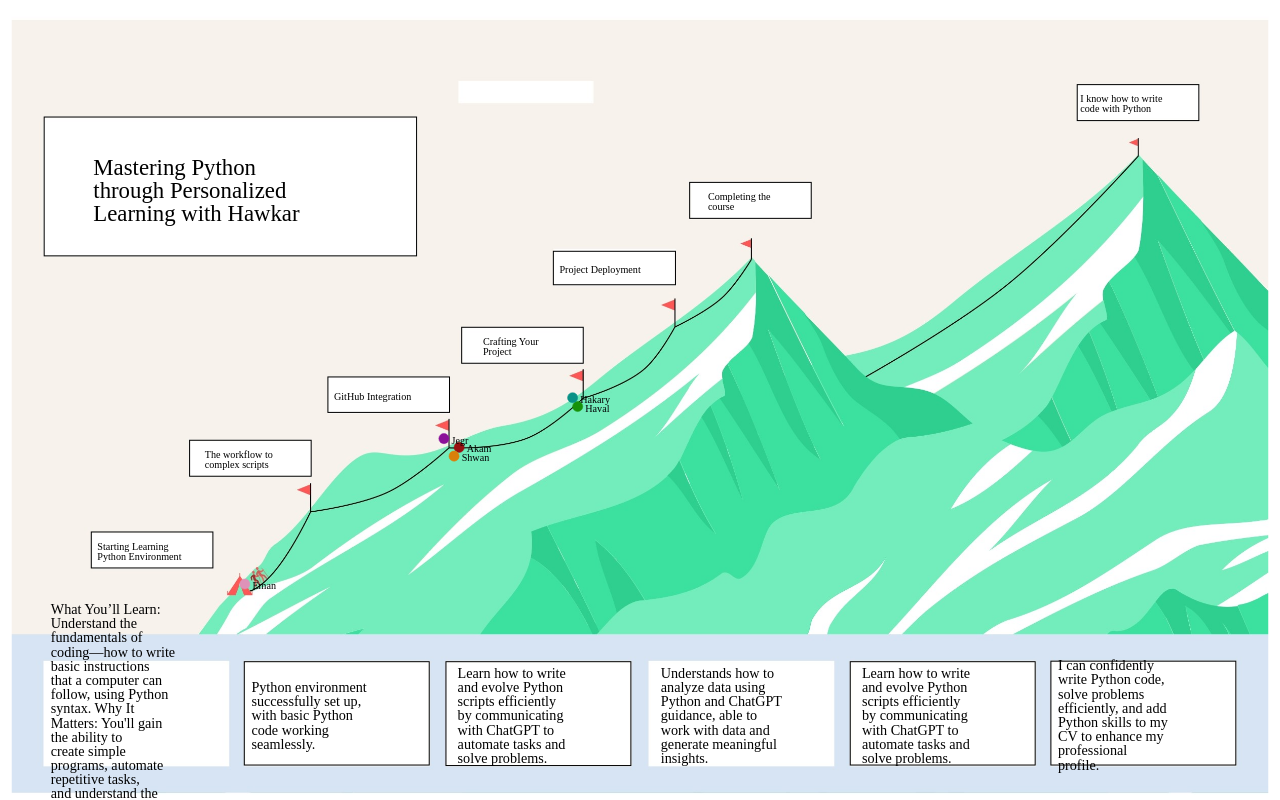
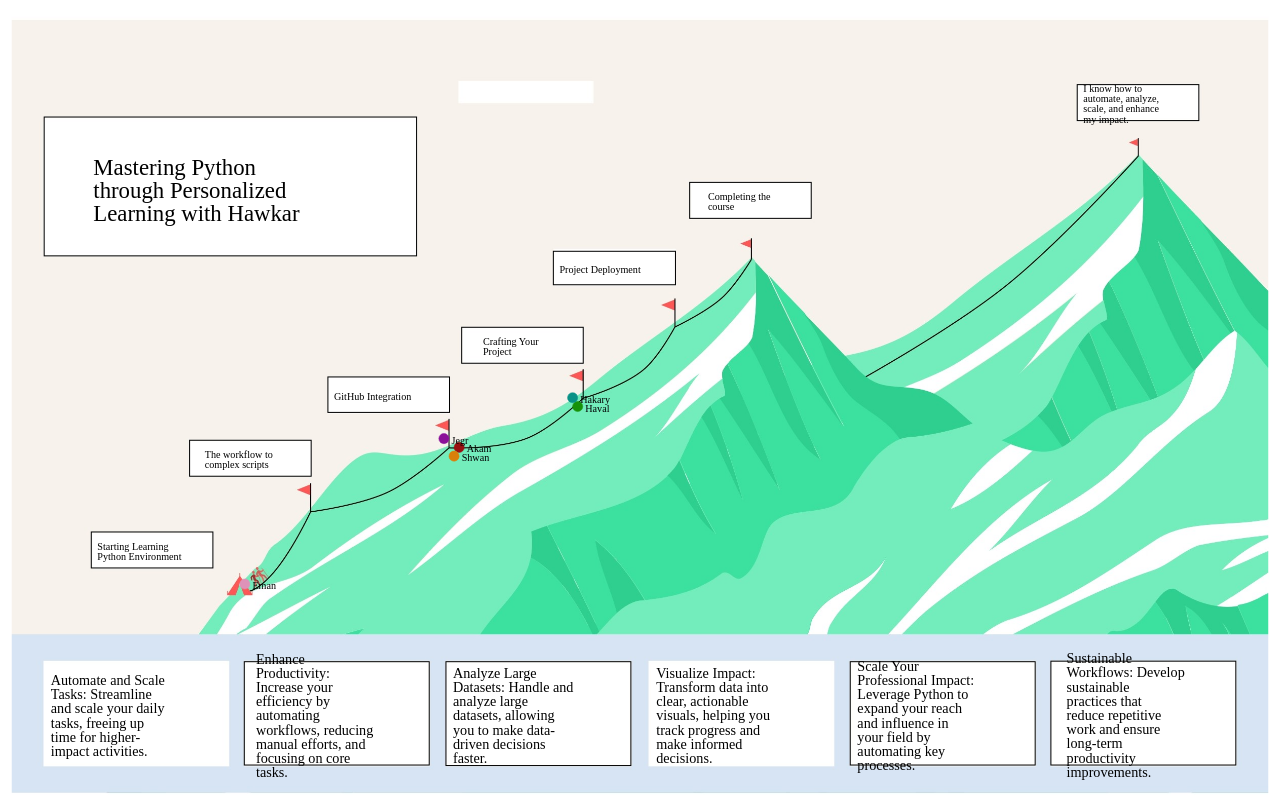
Before and after one commit to habdulhaq87/python_training, a plain HTML site: page index.html in a window 1280 px wide. Drawn offline with Linux system fonts and the light colour scheme.

Commit message:
deploy: a8fcad9c32e7d50c0295abfa1a9d7a02412b643d

```diff
--- a/index.html
+++ b/index.html
@@ -19,7 +19,7 @@
     <svg viewBox="0 0 2480 1579" width="100%" height="100%" xmlns="http://www.w3.org/2000/svg">
   <image href="https://habdulhaq87.github.io/python_training/images/background_image.jpg" x="0" y="0" width="2480" height="1579"/>
 <rect x="2103" y="167" width="240" height="71" style="stroke:black; fill:none; stroke-width:2"/>
-<text x="2109.0" y="202" font-size="20" fill="black"><tspan x="2109.0" dy="0">I know how to write</tspan><tspan x="2109.0" dy="20">code with Python</tspan></text>
+<text x="2115.0" y="182" font-size="20" fill="black"><tspan x="2115.0" dy="0">I know how to</tspan><tspan x="2115.0" dy="20">automate, analyze,</tspan><tspan x="2115.0" dy="20">scale, and enhance</tspan><tspan x="2115.0" dy="20">my impact.</tspan></text>
 <rect x="64" y="231" width="735" height="274" style="stroke:black; fill:none; stroke-width:2"/>
 <text x="161.0" y="346" font-size="45" fill="black"><tspan x="161.0" dy="0">Mastering Python</tspan><tspan x="161.0" dy="45">through Personalized</tspan><tspan x="161.0" dy="45">Learning with Hawkar</tspan></text>
 <rect x="1338" y="360" width="240" height="71" style="stroke:black; fill:none; stroke-width:2"/>
@@ -35,17 +35,17 @@
 <rect x="157" y="1050" width="240" height="71" style="stroke:black; fill:none; stroke-width:2"/>
 <text x="169.0" y="1085" font-size="20" fill="black"><tspan x="169.0" dy="0">Starting Learning</tspan><tspan x="169.0" dy="20">Python Environment</tspan></text>
 <rect x="2051" y="1305" width="365" height="205" style="stroke:black; fill:none; stroke-width:2"/>
-<text x="2065.0" y="1323" font-size="28" fill="black"><tspan x="2065.0" dy="0">I can confidently</tspan><tspan x="2065.0" dy="28">write Python code,</tspan><tspan x="2065.0" dy="28">solve problems</tspan><tspan x="2065.0" dy="28">efficiently, and add</tspan><tspan x="2065.0" dy="28">Python skills to my</tspan><tspan x="2065.0" dy="28">CV to enhance my</tspan><tspan x="2065.0" dy="28">professional</tspan><tspan x="2065.0" dy="28">profile.</tspan></text>
+<text x="2082.0" y="1309" font-size="28" fill="black"><tspan x="2082.0" dy="0">Sustainable</tspan><tspan x="2082.0" dy="28">Workflows: Develop</tspan><tspan x="2082.0" dy="28">sustainable</tspan><tspan x="2082.0" dy="28">practices that</tspan><tspan x="2082.0" dy="28">reduce repetitive</tspan><tspan x="2082.0" dy="28">work and ensure</tspan><tspan x="2082.0" dy="28">long-term</tspan><tspan x="2082.0" dy="28">productivity</tspan><tspan x="2082.0" dy="28">improvements.</tspan></text>
 <rect x="428" y="1306" width="-365" height="204" style="stroke:black; fill:none; stroke-width:2"/>
-<text x="77.0" y="1212" font-size="28" fill="black"><tspan x="77.0" dy="0">What You’ll Learn:</tspan><tspan x="77.0" dy="28">Understand the</tspan><tspan x="77.0" dy="28">fundamentals of</tspan><tspan x="77.0" dy="28">coding—how to write</tspan><tspan x="77.0" dy="28">basic instructions</tspan><tspan x="77.0" dy="28">that a computer can</tspan><tspan x="77.0" dy="28">follow, using Python</tspan><tspan x="77.0" dy="28">syntax. Why It</tspan><tspan x="77.0" dy="28">Matters: You'll gain</tspan><tspan x="77.0" dy="28">the ability to</tspan><tspan x="77.0" dy="28">create simple</tspan><tspan x="77.0" dy="28">programs, automate</tspan><tspan x="77.0" dy="28">repetitive tasks,</tspan><tspan x="77.0" dy="28">and understand the</tspan><tspan x="77.0" dy="28">basics of how</tspan><tspan x="77.0" dy="28">software works.</tspan></text>
+<text x="77.0" y="1352" font-size="28" fill="black"><tspan x="77.0" dy="0">Automate and Scale</tspan><tspan x="77.0" dy="28">Tasks: Streamline</tspan><tspan x="77.0" dy="28">and scale your daily</tspan><tspan x="77.0" dy="28">tasks, freeing up</tspan><tspan x="77.0" dy="28">time for higher-</tspan><tspan x="77.0" dy="28">impact activities.</tspan></text>
 <rect x="459" y="1306" width="365" height="204" style="stroke:black; fill:none; stroke-width:2"/>
-<text x="473.0" y="1366" font-size="28" fill="black"><tspan x="473.0" dy="0">Python environment</tspan><tspan x="473.0" dy="28">successfully set up,</tspan><tspan x="473.0" dy="28">with basic Python</tspan><tspan x="473.0" dy="28">code working</tspan><tspan x="473.0" dy="28">seamlessly.</tspan></text>
+<text x="482.0" y="1310" font-size="28" fill="black"><tspan x="482.0" dy="0">Enhance</tspan><tspan x="482.0" dy="28">Productivity:</tspan><tspan x="482.0" dy="28">Increase your</tspan><tspan x="482.0" dy="28">efficiency by</tspan><tspan x="482.0" dy="28">automating</tspan><tspan x="482.0" dy="28">workflows, reducing</tspan><tspan x="482.0" dy="28">manual efforts, and</tspan><tspan x="482.0" dy="28">focusing on core</tspan><tspan x="482.0" dy="28">tasks.</tspan></text>
 <rect x="857" y="1306" width="365" height="205" style="stroke:black; fill:none; stroke-width:2"/>
-<text x="880.0" y="1338" font-size="28" fill="black"><tspan x="880.0" dy="0">Learn how to write</tspan><tspan x="880.0" dy="28">and evolve Python</tspan><tspan x="880.0" dy="28">scripts efficiently</tspan><tspan x="880.0" dy="28">by communicating</tspan><tspan x="880.0" dy="28">with ChatGPT to</tspan><tspan x="880.0" dy="28">automate tasks and</tspan><tspan x="880.0" dy="28">solve problems.</tspan></text>
+<text x="871.0" y="1338" font-size="28" fill="black"><tspan x="871.0" dy="0">Analyze Large</tspan><tspan x="871.0" dy="28">Datasets: Handle and</tspan><tspan x="871.0" dy="28">analyze large</tspan><tspan x="871.0" dy="28">datasets, allowing</tspan><tspan x="871.0" dy="28">you to make data-</tspan><tspan x="871.0" dy="28">driven decisions</tspan><tspan x="871.0" dy="28">faster.</tspan></text>
 <rect x="1622" y="1306" width="-364" height="205" style="stroke:black; fill:none; stroke-width:2"/>
-<text x="1281.0" y="1338" font-size="28" fill="black"><tspan x="1281.0" dy="0">Understands how to</tspan><tspan x="1281.0" dy="28">analyze data using</tspan><tspan x="1281.0" dy="28">Python and ChatGPT</tspan><tspan x="1281.0" dy="28">guidance, able to</tspan><tspan x="1281.0" dy="28">work with data and</tspan><tspan x="1281.0" dy="28">generate meaningful</tspan><tspan x="1281.0" dy="28">insights.</tspan></text>
+<text x="1272.0" y="1338" font-size="28" fill="black"><tspan x="1272.0" dy="0">Visualize Impact:</tspan><tspan x="1272.0" dy="28">Transform data into</tspan><tspan x="1272.0" dy="28">clear, actionable</tspan><tspan x="1272.0" dy="28">visuals, helping you</tspan><tspan x="1272.0" dy="28">track progress and</tspan><tspan x="1272.0" dy="28">make informed</tspan><tspan x="1272.0" dy="28">decisions.</tspan></text>
 <rect x="1655" y="1306" width="365" height="204" style="stroke:black; fill:none; stroke-width:2"/>
-<text x="1678.0" y="1338" font-size="28" fill="black"><tspan x="1678.0" dy="0">Learn how to write</tspan><tspan x="1678.0" dy="28">and evolve Python</tspan><tspan x="1678.0" dy="28">scripts efficiently</tspan><tspan x="1678.0" dy="28">by communicating</tspan><tspan x="1678.0" dy="28">with ChatGPT to</tspan><tspan x="1678.0" dy="28">automate tasks and</tspan><tspan x="1678.0" dy="28">solve problems.</tspan></text>
+<text x="1669.0" y="1324" font-size="28" fill="black"><tspan x="1669.0" dy="0">Scale Your</tspan><tspan x="1669.0" dy="28">Professional Impact:</tspan><tspan x="1669.0" dy="28">Leverage Python to</tspan><tspan x="1669.0" dy="28">expand your reach</tspan><tspan x="1669.0" dy="28">and influence in</tspan><tspan x="1669.0" dy="28">your field by</tspan><tspan x="1669.0" dy="28">automating key</tspan><tspan x="1669.0" dy="28">processes.</tspan></text>
 <circle cx="460.0" cy="1152.6794919243112" r="10" fill="rgb(222, 146, 184)" stroke="rgb(222, 146, 184)"/>
 <text x="475.0" y="1162.6794919243112" font-size="20" fill="black">Eman</text>
 <circle cx="883.0" cy="883.0" r="10" fill="rgb(153, 17, 17)" stroke="rgb(153, 17, 17)"/>
```
